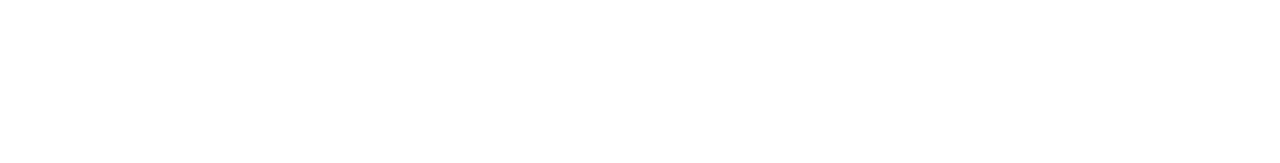
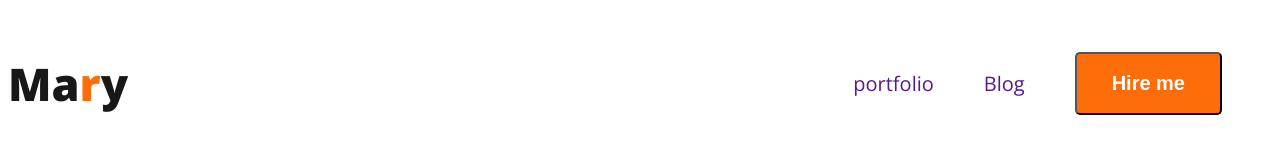
Before and after one commit to Mustafiz82/developer-portfolio, a plain HTML site: page index.html in a window 1280 px wide. Drawn offline with nearby package versions, Linux system fonts and the light colour scheme.

Commit message:
nav added

```diff
--- a/index.html
+++ b/index.html
@@ -1,13 +1,31 @@
 <!DOCTYPE html>
 <html lang="en">
+
 <head>
     <meta charset="UTF-8">
     <meta name="viewport" content="width=device-width, initial-scale=1.0">
     <title>portfolio</title>
+    <link rel="stylesheet" href="style/style.css">
+    <link rel="preconnect" href="https://fonts.googleapis.com">
+    <link rel="preconnect" href="https://fonts.gstatic.com" crossorigin>
+    <link
+        href="https://fonts.googleapis.com/css2?family=Open+Sans:wght@400;700;800&family=Poppins:wght@300&display=swap"
+        rel="stylesheet">
+
 </head>
+
 <body>
     <header>
+        <nav>
+            <h3 class="nav-title">Ma<span class="text-primary">r</span>y</h3>
+            <ul>
+                <li><a href="">portfolio</a></li>
+                <li><a href="">Blog</a></li>
+                <li><button class="btn-primary">Hire me</button></li>
 
+            </ul>
+
+        </nav>
     </header>
 
     <main>
@@ -18,4 +36,5 @@
 
     </footer>
 </body>
+
 </html>
--- /dev/null
+++ b/style/style.css
@@ -0,0 +1,53 @@
+/* Shared style */
+
+body {
+    font-family: 'Open Sans', sans-serif;
+    /* font-family: 'Poppins', sans-serif; */
+
+}
+
+
+.text-primary {
+    color: #FD6E0A;
+}
+
+.btn-primary {
+    color: #FFF;
+    font-size: 20px;
+    font-weight: 700;
+    border-radius: 5px;
+    background-color: #FD6E0A;
+    padding: 18px 35px;
+}
+
+/* nav related style */
+
+
+nav {
+    display: flex;
+    justify-content: space-between;
+    align-items: center;
+}
+
+nav h3 {
+    color: #181818;
+    font-size: 45px;
+    font-weight: 800;
+}
+
+nav ul {
+    display: flex;
+    align-items: center;
+}
+
+nav li {
+    list-style: none;
+    margin-right: 50px;
+    color: #474747;
+    font-size: 20px;
+
+}
+
+nav ul li a {
+    text-decoration: none;
+}
```
